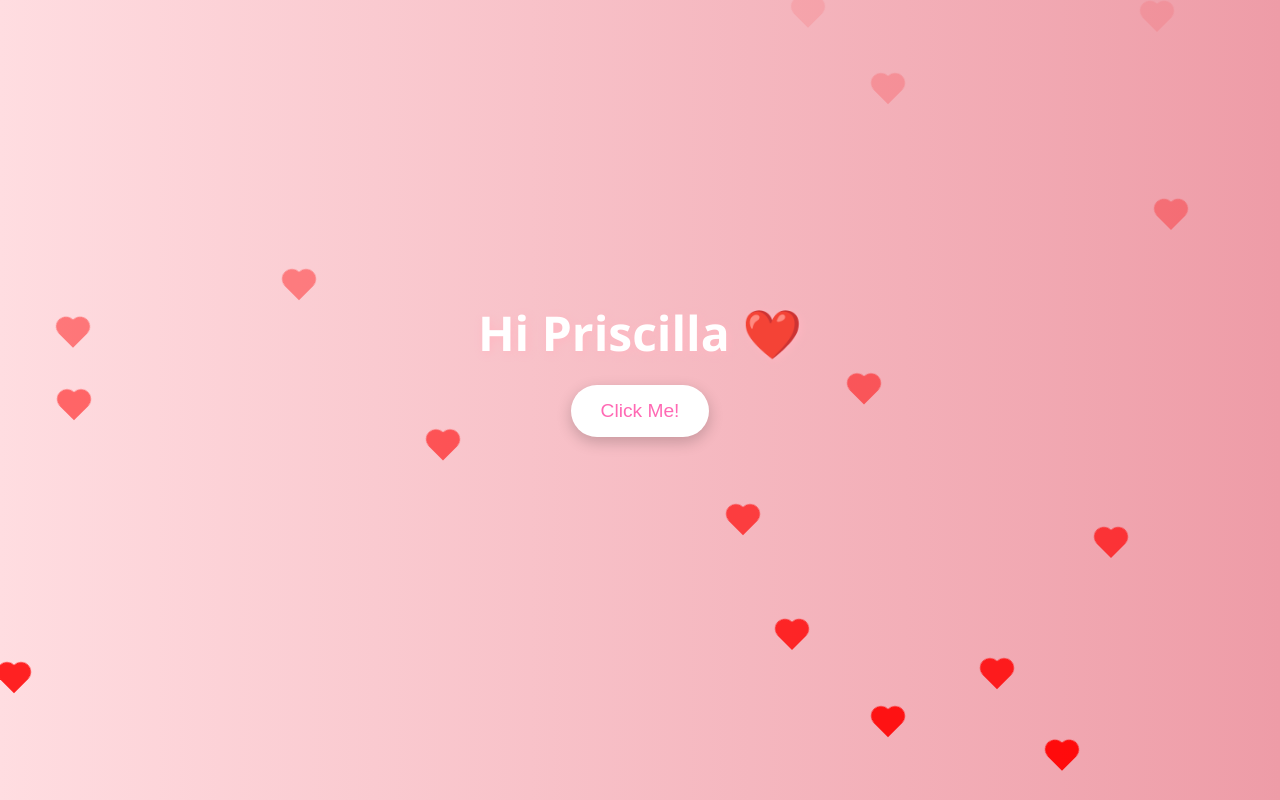
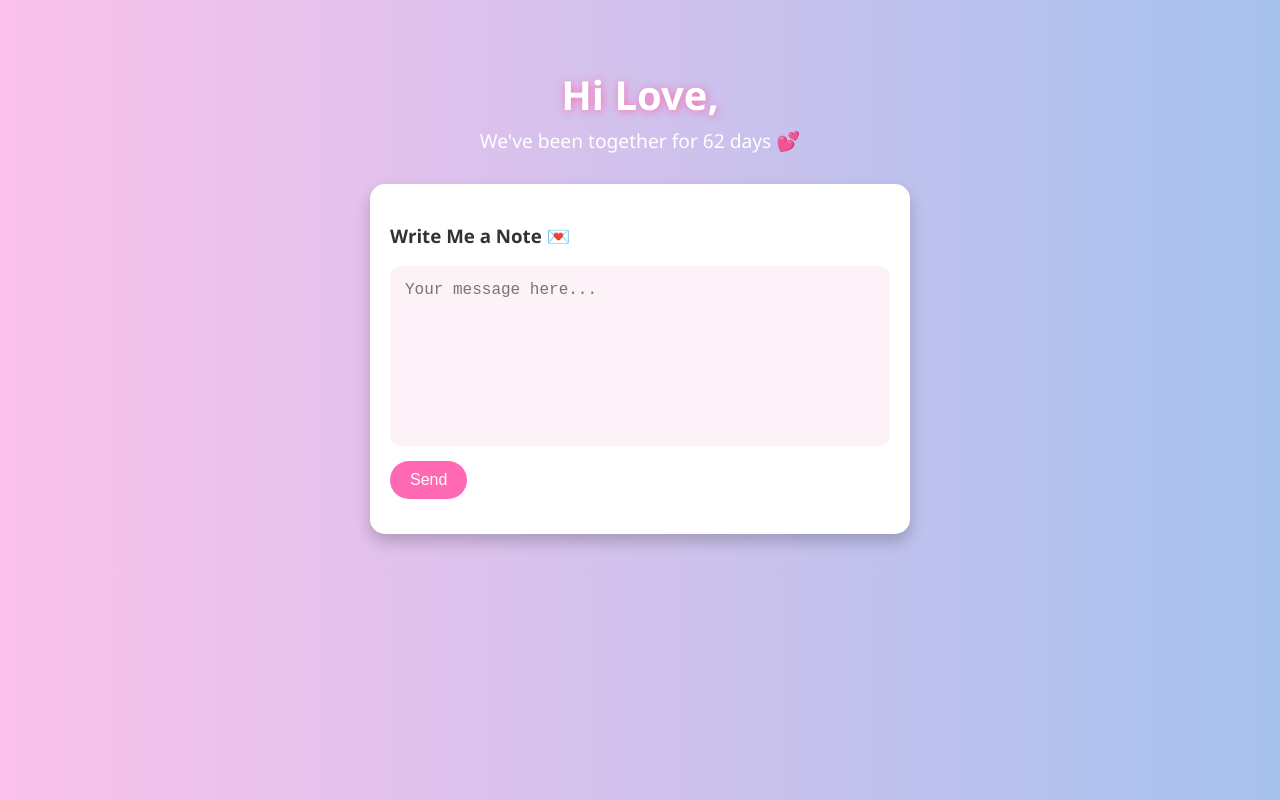
Before and after one commit to Ethan-ai-ui/pris, a plain HTML site: page index.html in a window 1280 px wide. Drawn offline with Linux system fonts and the light colour scheme.

Commit message:
Add files via upload

```diff
--- a/index.html
+++ b/index.html
@@ -3,137 +3,138 @@
 <head>
   <meta charset="UTF-8" />
   <meta name="viewport" content="width=device-width, initial-scale=1.0"/>
-  <title>I Love You ❤️</title>
+  <title>ILoveYouPriscilla</title>
   <style>
-    * {
+    body {
       margin: 0;
-      padding: 0;
+      font-family: 'Segoe UI', sans-serif;
+      background: linear-gradient(to right, #fbc2eb, #a6c1ee);
+      display: flex;
+      flex-direction: column;
+      align-items: center;
+      padding: 40px 20px;
+      color: #333;
+    }
+
+    h1 {
+      font-size: 2.5rem;
+      color: #fff;
+      text-shadow: 1px 1px 8px #ff69b4;
+      margin-bottom: 5px;
+      text-align: center;
+    }
+
+    .days {
+      font-size: 1.2rem;
+      color: #fff;
+      margin-bottom: 30px;
+      text-align: center;
+    }
+
+    .note-section {
+      background: white;
+      padding: 20px;
+      border-radius: 15px;
+      width: 100%;
+      max-width: 500px;
+      box-shadow: 0 8px 15px rgba(0,0,0,0.2);
+    }
+
+    textarea {
+      width: 100%;
+      height: 180px;
+      border: none;
+      border-radius: 10px;
+      padding: 15px;
+      font-size: 1rem;
+      resize: none;
+      background: #fdf2f8;
+      outline: none;
       box-sizing: border-box;
     }
 
-    body {
-      height: 100vh;
-      background: linear-gradient(to right, #ffdde1, #ee9ca7);
-      font-family: 'Segoe UI', sans-serif;
-      display: flex;
-      justify-content: center;
-      align-items: center;
-      overflow: hidden;
-      position: relative;
+    button {
+      background: #ff69b4;
+      border: none;
+      color: white;
+      padding: 10px 20px;
+      border-radius: 25px;
+      font-size: 1rem;
+      cursor: pointer;
+      margin-top: 10px;
+      transition: all 0.3s ease;
     }
 
-    .container {
-      text-align: center;
-      color: #fff;
-      z-index: 2;
+    button:hover {
+      background: #ff1493;
+      transform: scale(1.05);
     }
 
-    h1 {
-      font-size: 3rem;
-      margin-bottom: 20px;
-      text-shadow: 2px 2px 10px #ffb6c1;
-    }
-
-    .btn {
-      padding: 15px 30px;
-      font-size: 1.2rem;
-      background: #fff;
-      color: #ff69b4;
-      border: none;
-      border-radius: 50px;
-      cursor: pointer;
-      transition: all 0.3s ease;
-      box-shadow: 0 5px 15px rgba(0,0,0,0.2);
-    }
-
-    .btn:hover {
-      background: #ff69b4;
-      color: #fff;
-      transform: scale(1.1);
-    }
-
-    .message {
-      margin-top: 30px;
-      font-size: 1.5rem;
-      opacity: 0;
-      transition: opacity 1s ease;
-    }
-
-    .show {
-      opacity: 1;
-    }
-
-    /* Floating hearts */
-    .heart {
-      width: 20px;
-      height: 20px;
-      background: red;
-      position: absolute;
-      top: 100%;
-      left: 50%;
-      animation: float 5s linear infinite;
-      transform: translateX(-50%) rotate(45deg);
-      opacity: 0.6;
-    }
-
-    .heart::before,
-    .heart::after {
-      content: '';
-      width: 20px;
-      height: 20px;
-      background: red;
-      border-radius: 50%;
-      position: absolute;
-    }
-
-    .heart::before {
-      top: -10px;
-      left: 0;
-    }
-
-    .heart::after {
-      left: -10px;
-      top: 0;
-    }
-
-    @keyframes float {
-      0% {
-        transform: translateX(-50%) translateY(0) rotate(45deg);
-        opacity: 1;
-      }
-      100% {
-        transform: translateX(-50%) translateY(-110vh) rotate(45deg);
-        opacity: 0;
-      }
+    .status {
+      margin-top: 15px;
+      color: green;
+      font-weight: bold;
+      text-align: center;
     }
   </style>
 </head>
 <body>
-  <div class="container">
-    <h1>Hi Priscilla ❤️</h1>
-    <button class="btn" onclick="showLove()">Click Me!</button>
-    <p class="message" id="loveMessage">I just wanted to say... I Love You More Than Words Can Say 💖</p>
+  <h1>Hi Love,</h1>
+  <div class="days" id="daysTogether">Counting the days we've been together...</div>
+
+  <div class="note-section">
+    <h3>Write Me a Note 💌</h3>
+    <textarea id="noteArea" placeholder="Your message here..."></textarea>
+    <button onclick="sendNote()">Send</button>
+    <div class="status" id="statusMsg"></div>
   </div>
 
-  <!-- Floating hearts -->
   <script>
-    // Floating heart spawner
-    function spawnHearts() {
-      const heart = document.createElement('div');
-      heart.className = 'heart';
-      heart.style.left = Math.random() * 100 + "vw";
-      heart.style.animationDuration = 4 + Math.random() * 3 + "s";
-      document.body.appendChild(heart);
-      setTimeout(() => {
-        heart.remove();
-      }, 7000);
-    }
-    setInterval(spawnHearts, 300);
+    // Calculate days since June 1
+    const startDate = new Date("2025-06-01");
+    const today = new Date();
+    const diffTime = today - startDate;
+    const daysTogether = Math.floor(diffTime / (1000 * 60 * 60 * 24));
+    document.getElementById("daysTogether").innerText =
+      `We've been together for  ${daysTogether} days 💕`;
 
-    // Love message display
-    function showLove() {
-      const message = document.getElementById("loveMessage");
-      message.classList.add("show");
+    // Send to Discord Webhook
+    function sendNote() {
+      const message = document.getElementById("noteArea").value.trim();
+      const status = document.getElementById("statusMsg");
+
+      if (!message) {
+        status.innerText = "Please write something lovely!";
+        status.style.color = "red";
+        return;
+      }
+
+      // Replace this with your Discord Webhook URL
+      const webhookURL = "https://discord.com/api/webhooks/1401210119626428530/fVSE2p4jkO0uITlspSvOVcbRP2tjIj2gozv6FF_G8gLaV5wrLNWGPJ97adIEjwG7Dvfs";
+
+      const data = {
+        username: "LoveNotes Bot 💌",
+        content: `💖 New message from your love:\n\n"${message}"`,
+      };
+
+      fetch(webhookURL, {
+        method: "POST",
+        headers: { "Content-Type": "application/json" },
+        body: JSON.stringify(data)
+      })
+      .then(res => {
+        if (res.ok) {
+          status.innerText = "Message sent.";
+          status.style.color = "green";
+          document.getElementById("noteArea").value = "";
+        } else {
+          throw new Error("Discord failed");
+        }
+      })
+      .catch(() => {
+        status.innerText = "Oops! Message not sent.";
+        status.style.color = "red";
+      });
     }
   </script>
 </body>
```
